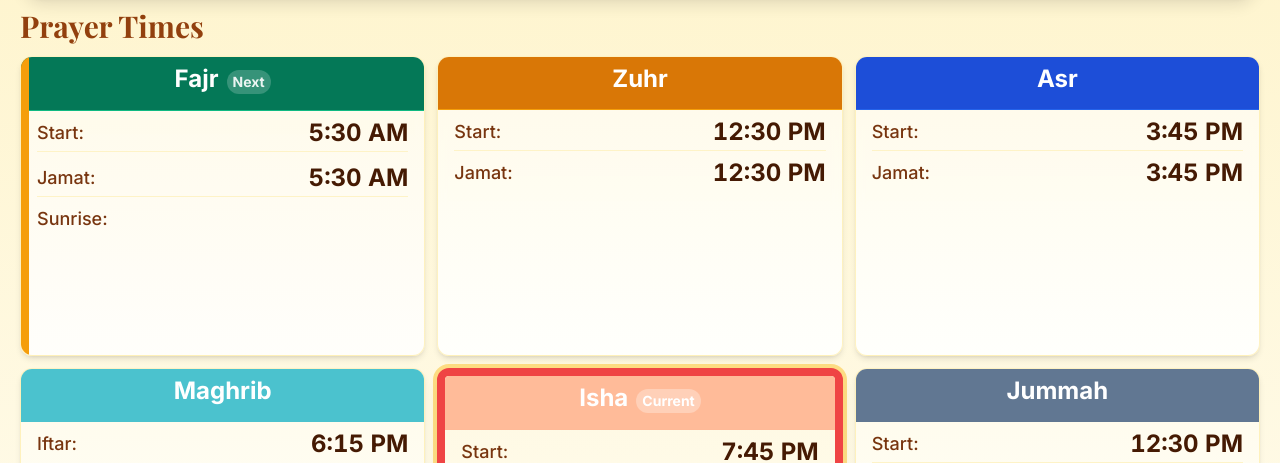
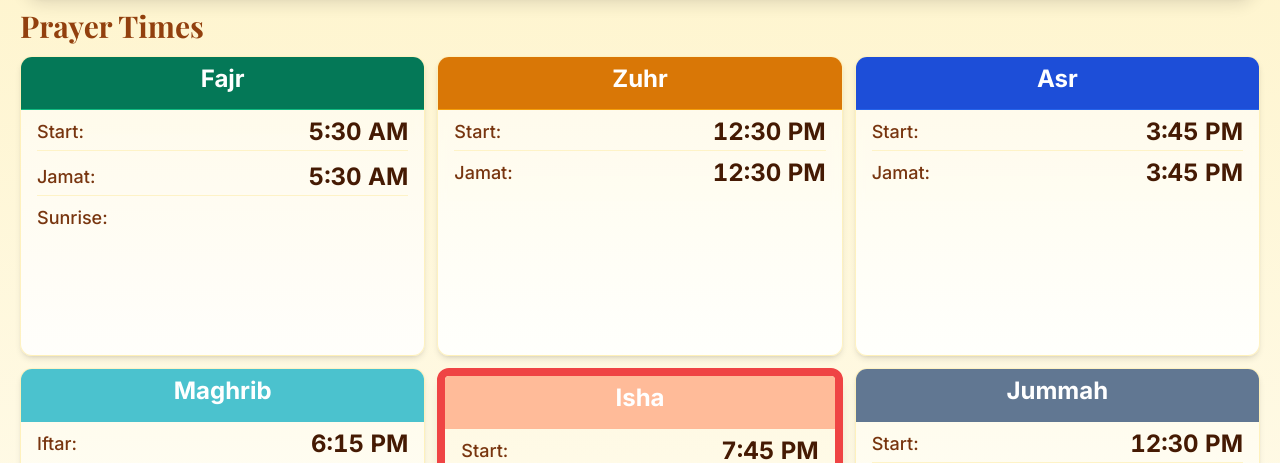
Before and after one commit to Flexitronics786/prayerdisplay, a React (Vite) app: page / in a window 1280 px wide. Shown: the part 192-655 px from the top of the page. Built offline with nearby package versions, Linux system fonts and the light colour scheme; no server answers; the database is empty.

Commit message:
Refactor prayer card styling
Remove "Current" and "Next" labels from prayer cards.  Remove the vertical line indicator for the next prayer and the red border for the active prayer.

```diff
--- a/src/components/PrayerTimesTable.tsx
+++ b/src/components/PrayerTimesTable.tsx
@@ -99,16 +99,6 @@ const PrayerTimesTable = ({ prayerTimes, compactView = false }: PrayerTimesTable
         <div className={`prayer-tile-header ${headerClass}`}>
           <h3 className={`text-xl sm:text-2xl font-bold ${isTV ? 'text-2xl' : ''}`}>
             {title}
-            {isActive && (
-              <span className="ml-2 inline-block px-1.5 py-0.5 text-xs sm:text-sm rounded-full bg-white/30 text-white">
-                Current
-              </span>
-            )}
-            {isNext && (
-              <span className="ml-2 inline-block px-1.5 py-0.5 text-xs sm:text-sm rounded-full bg-white/20 text-white/90">
-                Next
-              </span>
-            )}
           </h3>
         </div>
         <div className="px-2 sm:px-4 py-2">
--- a/src/index.css
+++ b/src/index.css
@@ -115,7 +115,7 @@
 }
 
 .active-prayer {
-  @apply relative bg-amber-200 text-amber-900 shadow-lg ring-4 ring-amber-400/50 border-8 border-red-500;
+  @apply relative bg-amber-200 text-amber-900 shadow-lg border-8 border-red-500;
 }
 
 .next-prayer {
@@ -127,8 +127,7 @@
 }
 
 .next-prayer::before {
-  content: "";
-  @apply absolute left-0 top-0 h-full w-2 bg-amber-500;
+  content: none;
 }
 
 .prayer-transition {
```
